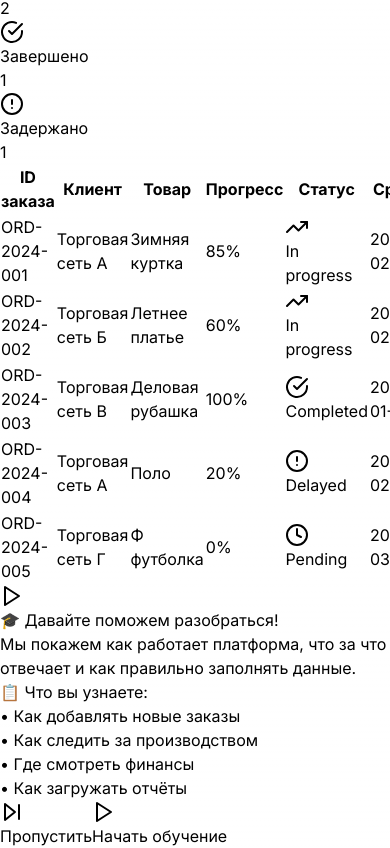
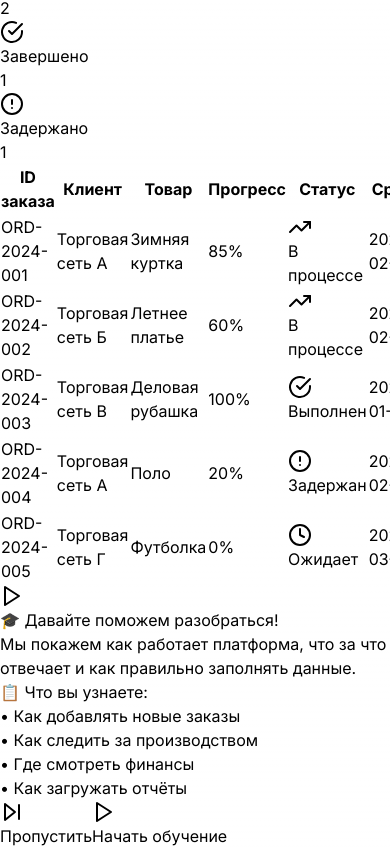
Before and after one commit to akylbekasanjan-boop/factory-platform-, a Next.js app: page / in a window 390 px wide. Shown: the part 856-1704 px from the top of the page. Built offline with nearby package versions, Linux system fonts and the light colour scheme; sample sign-in values are in the browser's storage.

Commit message:
Fix statuses to Russian, empty data and prepare for phone auth

```diff
--- a/components/views/ProductionView.tsx
+++ b/components/views/ProductionView.tsx
@@ -20,7 +20,7 @@ export default function ProductionView() {
     switch (status) {
       case 'completed':
         return <CheckCircle className="w-4 h-4 text-green-600" />;
-      case 'in-progress':
+      case 'in_progress':
         return <TrendingUp className="w-4 h-4 text-blue-600" />;
       case 'delayed':
         return <AlertCircle className="w-4 h-4 text-red-600" />;
@@ -31,11 +31,21 @@ export default function ProductionView() {
     }
   };
 
+  const getStatusLabel = (status: string) => {
+    switch (status) {
+      case 'completed': return 'Выполнен';
+      case 'in_progress': return 'В процессе';
+      case 'delayed': return 'Задержан';
+      case 'pending': return 'Ожидает';
+      default: return status;
+    }
+  };
+
   const getStatusBadge = (status: string) => {
     switch (status) {
       case 'completed':
         return 'bg-green-100 text-green-700 border-green-200';
-      case 'in-progress':
+      case 'in_progress':
         return 'bg-blue-100 text-blue-700 border-blue-200';
       case 'delayed':
         return 'bg-red-100 text-red-700 border-red-200';
@@ -120,7 +130,7 @@ export default function ProductionView() {
                 <span className="text-sm text-gray-600">В процессе</span>
               </div>
               <p className="text-2xl font-bold text-gray-900">
-                {orders.filter((o) => o.status === 'in-progress').length}
+                {orders.filter((o) => o.status === 'in_progress').length}
               </p>
             </div>
             <div className="bg-white rounded-lg border border-gray-200 p-4">
@@ -181,7 +191,7 @@ export default function ProductionView() {
                     <td className="px-6 py-4">
                       <span className={`inline-flex items-center gap-1 px-3 py-1 rounded-full text-xs font-medium border ${getStatusBadge(order.status)}`}>
                         {getStatusIcon(order.status)}
-                        {order.status.charAt(0).toUpperCase() + order.status.slice(1).replace('-', ' ')}
+                        {getStatusLabel(order.status)}
                       </span>
                     </td>
                     <td className="px-6 py-4 text-sm text-gray-600">{order.deadline}</td>
--- a/data/mockData.ts
+++ b/data/mockData.ts
@@ -70,7 +70,7 @@ export const orders = [
     product: 'Зимняя куртка',
     quantity: 5000,
     completed: 4250,
-    status: 'in-progress',
+    status: 'in_progress',
     deadline: '2024-02-15',
     priority: 'high',
     assignedFactories: [1, 2],
@@ -83,7 +83,7 @@ export const orders = [
     product: 'Летнее платье',
     quantity: 3000,
     completed: 1800,
-    status: 'in-progress',
+    status: 'in_progress',
     deadline: '2024-02-20',
     priority: 'medium',
     assignedFactories: [3],
@@ -119,7 +119,7 @@ export const orders = [
   {
     id: 'ORD-2024-005',
     client: 'Торговая сеть Г',
-    product: 'Ф футболка',
+    product: 'Футболка',
     quantity: 6000,
     completed: 0,
     status: 'pending',
@@ -269,29 +269,22 @@ export const employees = [
 
 export const financialData = {
   today: {
-    revenue: 475000,
-    expenses: 312000,
-    profit: 163000,
-    cashIn: 520000,
-    cashOut: 295000,
+    revenue: 0,
+    expenses: 0,
+    profit: 0,
+    cashIn: 0,
+    cashOut: 0,
   },
   thisMonth: {
-    revenue: 12500000,
-    expenses: 8200000,
-    profit: 4300000,
-    cashIn: 11200000,
-    cashOut: 8900000,
-    projectedProfit: 4800000,
+    revenue: 0,
+    expenses: 0,
+    profit: 0,
+    cashIn: 0,
+    cashOut: 0,
+    projectedProfit: 0,
   },
   transactions: [
-    { id: 1, type: 'revenue', category: 'Оплата заказа', amount: 320000, date: '2024-01-31', description: 'ORD-2024-003 Оплата' },
-    { id: 2, type: 'expense', category: 'Зарплата', amount: 245000, date: '2024-01-31', description: 'Зарплата за месяц - Фабрика Альфа' },
-    { id: 3, type: 'revenue', category: 'Оплата заказа', amount: 200000, date: '2024-01-30', description: 'ORD-2024-001 Частичная оплата' },
-    { id: 4, type: 'expense', category: 'Материалы', amount: 156000, date: '2024-01-30', description: 'Закупка ткани - Зимние куртки' },
-    { id: 5, type: 'revenue', category: 'Оплата заказа', amount: 280000, date: '2024-01-29', description: 'ORD-2024-002 Предоплата' },
-    { id: 6, type: 'expense', category: 'Оборудование', amount: 45000, date: '2024-01-29', description: 'Обслуживание оборудования' },
-    { id: 7, type: 'expense', category: 'Коммунальные', amount: 38000, date: '2024-01-28', description: 'Электричество и вода' },
-    { id: 8, type: 'revenue', category: 'Оплата заказа', amount: 150000, date: '2024-01-28', description: 'ORD-2024-001 Оплата за этап' },
+    { id: 1, type: 'revenue' as const, category: 'Начните работу', amount: 0, date: '01.01.2024', description: 'Добавьте первый заказ' },
   ],
   profitHistory: [
     { month: 'Июл 2023', profit: 3200000 },
@@ -329,10 +322,7 @@ export const analytics = {
     { name: 'Елена Козлова', factory: 'Фабрика Бета', score: 88.6 },
   ],
   alerts: [
-    { type: 'warning', message: 'Фабрика Эпсилон ниже целевого показателя эффективности (65% vs 75%)', time: '2 часа назад' },
-    { type: 'danger', message: 'Заказ ORD-2024-004 задерживается - отстаёт от графика', time: '4 часа назад' },
-    { type: 'info', message: 'Прогнозируется нехватка материалов для производства Зимней куртки', time: '6 часов назад' },
-    { type: 'success', message: 'Заказ ORD-2024-003 завершён досрочно', time: '1 день назад' },
+    { type: 'info', message: 'Добро пожаловать! Начните работу с раздела Производство', time: 'Сейчас' },
   ],
 };
 
@@ -341,8 +331,33 @@ export const keyMetrics = {
   totalEmployees: 686,
   totalCapacity: 900,
   activeOrders: 4,
-  monthlyRevenue: 12500000,
-  monthlyProfit: 4300000,
+  monthlyRevenue: 0,
+  monthlyProfit: 0,
   avgEfficiency: 81.2,
   defectRate: 0.08,
 };
+
+// User management for phone registration
+export interface User {
+  id: string;
+  phone: string;
+  name: string;
+  role: 'admin' | 'user';
+  createdAt: string;
+}
+
+export const getUsers = (): User[] => {
+  if (typeof window === 'undefined') return [];
+  const users = localStorage.getItem('users');
+  return users ? JSON.parse(users) : [];
+};
+
+export const saveUser = (user: User) => {
+  const users = getUsers();
+  users.push(user);
+  localStorage.setItem('users', JSON.stringify(users));
+};
+
+export const generateVerificationCode = (): string => {
+  return Math.floor(100000 + Math.random() * 900000).toString();
+};
```
